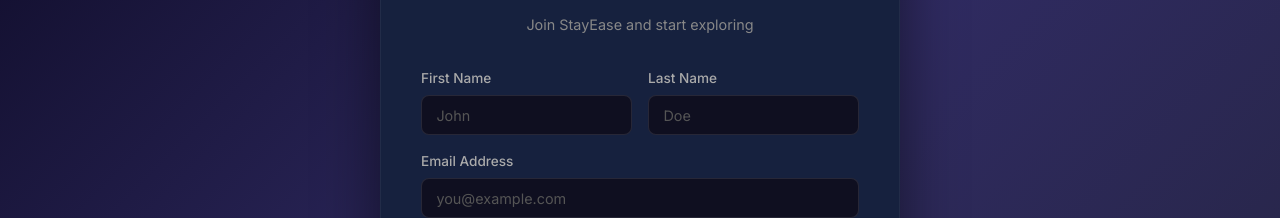
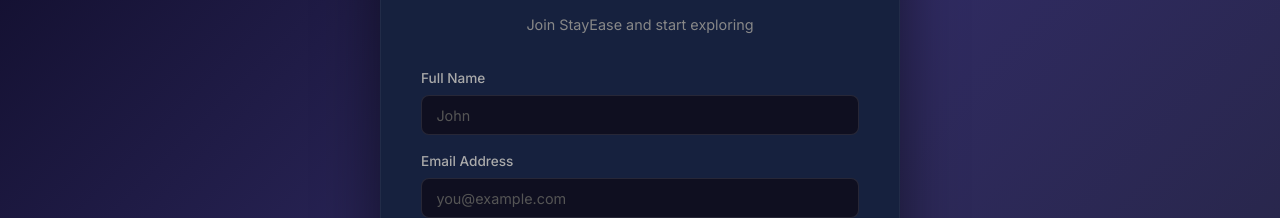
Before and after one commit to Hotel-Management-Booking-System/Hotel-Booking-Frontend, an Angular app: page /register in a window 1280 px wide. Shown: the part 242-460 px from the top of the page. Built offline with nearby package versions, Linux system fonts and the light colour scheme.

Commit message:
login and registration module completed

```diff
--- a/angular.json
+++ b/angular.json
@@ -119,5 +119,8 @@
         }
       }
     }
+  },
+  "cli": {
+    "analytics": "3224d60c-c088-4343-89ea-fbcc044aeef6"
   }
 }
--- a/src/app/components/navbar/navbar.component.html
+++ b/src/app/components/navbar/navbar.component.html
@@ -34,7 +34,7 @@
 
     <!-- Show when logged in -->
     <ng-container *ngIf="authService.isLoggedIn()">
-      <span class="user-greeting">👋 {{ authService.getFirstName() }}</span>
+      <span class="user-greeting">👋 {{ authService.getFullName() }}</span>
       <button class="btn btn-outline" (click)="logout()">Logout</button>
     </ng-container>
   </div>
--- a/src/app/components/register/register.component.html
+++ b/src/app/components/register/register.component.html
@@ -11,78 +11,34 @@
 
     <form #registerForm="ngForm" (ngSubmit)="onRegister()">
 
-      <div class="form-row">
-        <div class="form-group">
-          <label for="firstName">First Name</label>
-          <input
-            type="text"
-            id="firstName"
-            name="firstName"
-            [(ngModel)]="registerData.firstName"
-            placeholder="John"
-            required
-          />
-        </div>
-
-        <div class="form-group">
-          <label for="lastName">Last Name</label>
-          <input
-            type="text"
-            id="lastName"
-            name="lastName"
-            [(ngModel)]="registerData.lastName"
-            placeholder="Doe"
-            required
-          />
-        </div>
+      <div class="form-group">
+        <label for="fullName">Full Name</label>
+        <input type="text" id="fullName" name="fullName" [(ngModel)]="registerData.fullName" placeholder="John"
+          required />
       </div>
 
       <div class="form-group">
         <label for="email">Email Address</label>
-        <input
-          type="email"
-          id="email"
-          name="email"
-          [(ngModel)]="registerData.email"
-          placeholder="you@example.com"
-          required
-        />
+        <input type="email" id="email" name="email" [(ngModel)]="registerData.email" placeholder="you@example.com"
+          required />
       </div>
 
       <div class="form-group">
         <label for="phone">Phone Number</label>
-        <input
-          type="tel"
-          id="phone"
-          name="phone"
-          [(ngModel)]="registerData.phone"
-          placeholder="+1 234 567 8900"
-          required
-        />
+        <input type="tel" id="phone" name="phone" [(ngModel)]="registerData.phone" placeholder="+1 234 567 8900"
+          required />
       </div>
 
       <div class="form-group">
         <label for="password">Password</label>
-        <input
-          type="password"
-          id="password"
-          name="password"
-          [(ngModel)]="registerData.password"
-          placeholder="Min 6 characters"
-          required
-        />
+        <input type="password" id="password" name="password" [(ngModel)]="registerData.password"
+          placeholder="Min 6 characters" required />
       </div>
 
       <div class="form-group">
         <label for="confirmPassword">Confirm Password</label>
-        <input
-          type="password"
-          id="confirmPassword"
-          name="confirmPassword"
-          [(ngModel)]="confirmPassword"
-          placeholder="Repeat password"
-          required
-        />
+        <input type="password" id="confirmPassword" name="confirmPassword" [(ngModel)]="confirmPassword"
+          placeholder="Repeat password" required />
       </div>
 
       <button type="submit" class="btn btn-primary btn-full" [disabled]="isLoading">
--- a/src/app/components/register/register.component.ts
+++ b/src/app/components/register/register.component.ts
@@ -13,8 +13,7 @@
 
   // The register form data bound via ngModel
   registerData: RegisterRequest = {
-    firstName: '',
-    lastName: '',
+    fullName: '',
     email: '',
     phone: '',
     password: ''
@@ -30,7 +29,7 @@
   constructor(
     private authService: AuthService,
     private router: Router
-  ) {}
+  ) { }
 
   // Called when user submits the registration form
   onRegister(): void {
--- a/src/app/models/user.model.ts
+++ b/src/app/models/user.model.ts
@@ -17,8 +17,7 @@
 
 // Used for registration request
 export interface RegisterRequest {
-  firstName: string;
-  lastName: string;
+  fullName: string;
   email: string;
   phone: string;
   password: string;
@@ -30,6 +29,5 @@
   role: string;
   email: string;
   userId: number;
-  firstName: string;
-  lastName: string;
+  fullName: string;
 }
--- a/src/app/services/auth.service.ts
+++ b/src/app/services/auth.service.ts
@@ -10,18 +10,18 @@
 })
 export class AuthService {
 
-  private apiUrl = environment.apiUrl;
+  private apiUrl = environment.apiUrl + "/auth";
 
-  constructor(private http: HttpClient) {}
+  constructor(private http: HttpClient) { }
 
   // Send login credentials to the backend
   login(credentials: LoginRequest): Observable<AuthResponse> {
-    return this.http.post<AuthResponse>(`${this.apiUrl}/auth/login`, credentials);
+    return this.http.post<AuthResponse>(`${this.apiUrl}/login`, credentials);
   }
 
   // Send registration data to the backend
   register(data: RegisterRequest): Observable<any> {
-    return this.http.post<any>(`${this.apiUrl}/auth/register`, data);
+    return this.http.post<any>(`${this.apiUrl}/register`, data);
   }
 
   // Save auth data to localStorage after successful login
@@ -30,18 +30,12 @@
     localStorage.setItem('role', response.role);
     localStorage.setItem('email', response.email);
     localStorage.setItem('userId', response.userId.toString());
-    localStorage.setItem('firstName', response.firstName);
-    localStorage.setItem('lastName', response.lastName);
+    localStorage.setItem('fullName', response.fullName);
   }
 
   // Remove all auth data from localStorage (logout)
   logout(): void {
-    localStorage.removeItem('token');
-    localStorage.removeItem('role');
-    localStorage.removeItem('email');
-    localStorage.removeItem('userId');
-    localStorage.removeItem('firstName');
-    localStorage.removeItem('lastName');
+    localStorage.clear();
   }
 
   // Check if the user is currently logged in
@@ -55,8 +49,8 @@
   }
 
   // Get the current user's first name
-  getFirstName(): string {
-    return localStorage.getItem('firstName') || '';
+  getFullName(): string {
+    return localStorage.getItem('fullName') || '';
   }
 
   // Check if the current user is an admin
--- a/src/environments/environment.ts
+++ b/src/environments/environment.ts
@@ -1,5 +1,5 @@
 // Development environment settings
 export const environment = {
   production: false,
-  apiUrl: 'https://localhost:7000/api'   // Change this to your backend URL
+  apiUrl: 'http://localhost:5055/api'   // Change this to your backend URL
 };
```
